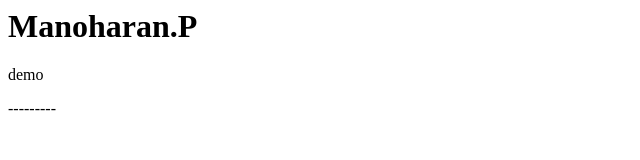
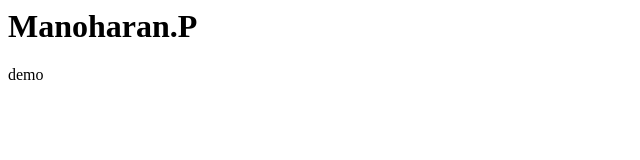
Before and after one commit to mohanapriyan2006/demo1, a plain HTML site: page index.html in a window 1280 px wide. Shown: the full height of the page, 0-640 px from the left. Drawn offline with Linux system fonts and the light colour scheme.

Commit message:
Update index.html

```diff
--- a/index.html
+++ b/index.html
@@ -2,6 +2,6 @@
   <body>
     <h1>Manoharan.P</h1>
     <p>demo</p>
-    <p>---------</p>
+
   </body>
 </html>
```
